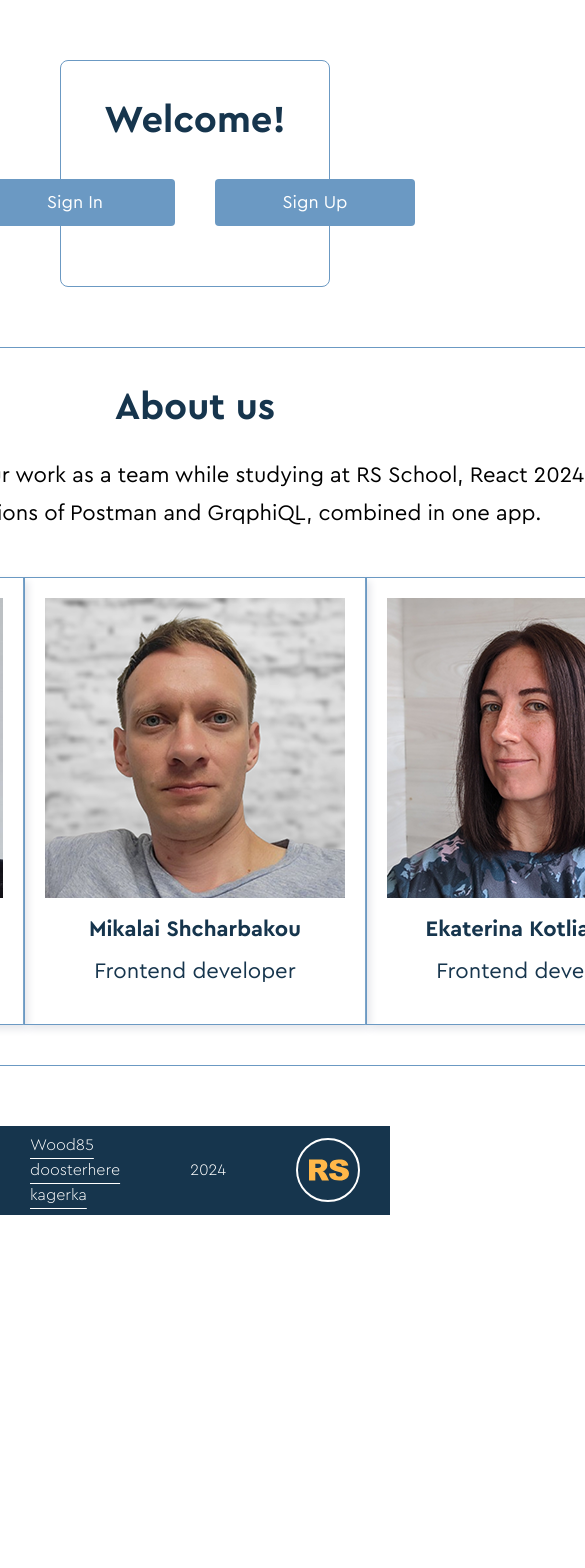
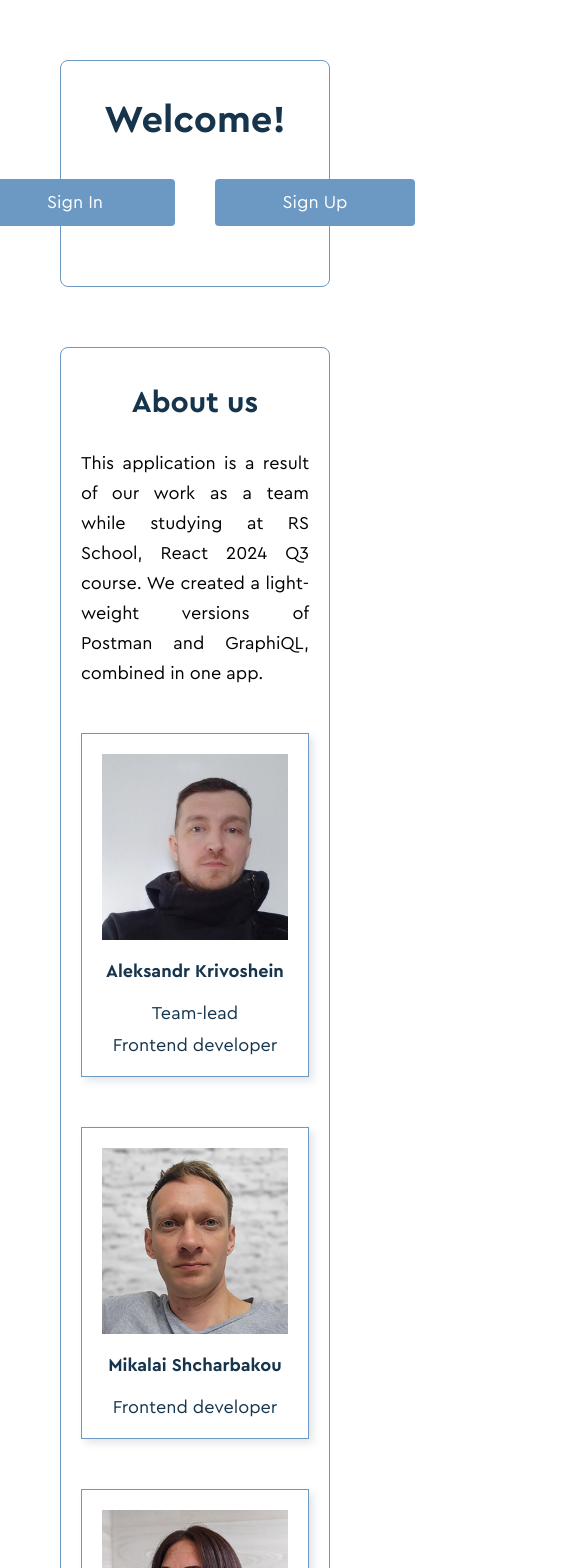
Before and after one commit to Wood85/graphiql-app, a Next.js app: page / in a window 390 px wide. Shown: the top 1568 px of the page, 585 px wide, since content can reach past the window. Before the commit the page ends 1215 px from the top, so only its background shows below. Built offline with nearby package versions, Linux system fonts and the light colour scheme.

Commit message:
feat: RSS-GRAPHI-2_01 complete About component

```diff
--- a/src/components/About/About.module.scss
+++ b/src/components/About/About.module.scss
@@ -1,6 +1,6 @@
 @import '../../styles/variables.scss';
 
-.about {
+.wrapper {
   padding: 40px 60px;
   display: flex;
   flex-direction: column;
@@ -8,20 +8,56 @@
   border: 1px solid $light-blue;
   border-radius: 8px;
 
+  font-size: 22px;
+
+  transition: all 0.3s ease-in;
+
+  @media screen and (max-width: 834px) {
+    padding-left: 50px;
+    padding-right: 50px;
+  }
+
+  @media screen and (max-width: 767px) {
+    padding-left: 30px;
+    padding-right: 30px;
+  }
+
+  @media screen and (max-width: 425px) {
+    padding-left: 20px;
+    padding-right: 20px;
+
+    font-size: 18px;
+  }
+
   .title {
     margin: 0;
 
     font-size: 38px;
     color: $dark-blue;
     line-height: 38px;
+
+    transition: all 0.3s ease-in;
+
+    @media screen and (max-width: 425px) {
+      font-size: 30px;
+      line-height: 30px;
+    }
   }
 
-  .paragraph {
+  .description {
     margin: 0;
     margin-top: 30px;
 
-    font-size: 22px;
     line-height: 38px;
+    text-align: justify;
+    hyphens: auto;
+
+    transition: all 0.3s ease-in;
+
+    @media screen and (max-width: 425px) {
+      font-size: 18px;
+      line-height: 30px;
+    }
   }
 
   .cards {
@@ -30,38 +66,50 @@
     display: flex;
     flex-direction: row;
     justify-content: space-between;
+    gap: 20px;
+
+    transition: all 0.3s ease-in;
+
+    @media screen and (max-width: 834px) {
+      align-items: center;
+      flex-direction: column;
+      gap: 50px;
+    }
 
     .card {
+      max-width: 342px;
       padding: 20px;
       display: flex;
       flex-direction: column;
       align-items: center;
       border: 1px solid $light-blue;
 
+      line-height: 22px;
       text-align: center;
       color: $dark-blue;
 
       box-shadow: 4px 4px 8px $light-gray;
 
+      .photo {
+        max-width: 100%;
+        height: auto;
+      }
+
       .name {
         margin: 0;
         margin-top: 20px;
 
-        font-size: 22px;
         font-weight: bold;
-        line-height: 22px;
       }
 
       .roles {
         margin-top: 20px;
         display: flex;
         flex-direction: column;
+        gap: 10px;
 
         .role {
           margin: 0;
-
-          font-size: 22px;
-          line-height: 22px;
         }
       }
     }
--- a/src/components/About/About.tsx
+++ b/src/components/About/About.tsx
@@ -29,16 +29,16 @@ const TEAM = [
 
 function About(): JSX.Element {
   return (
-    <section className={style.about}>
+    <section className={style.wrapper}>
       <h2 className={style.title}>About us</h2>
-      <p className={style.paragraph}>
+      <p className={style.description} lang='en-US'>
         This application is a result of our work as a team while studying at RS School, React 2024 Q3 course. We created
-        a light-weight versions of Postman and GrqphiQL, combined in one app.
+        a light-weight versions of Postman and GraphiQL, combined in one app.
       </p>
       <div className={style.cards}>
         {TEAM.map(({ name, teamLead, frontDev, image }) => (
           <div className={style.card} key={name}>
-            <Image src={image} width={300} height={300} alt={name} priority />
+            <Image src={image} width={300} height={300} alt={name} priority className={style.photo} />
             <span className={style.name}>{name}</span>
             <div className={style.roles}>
               {teamLead && <span className={style.role}>Team-lead</span>}
```
